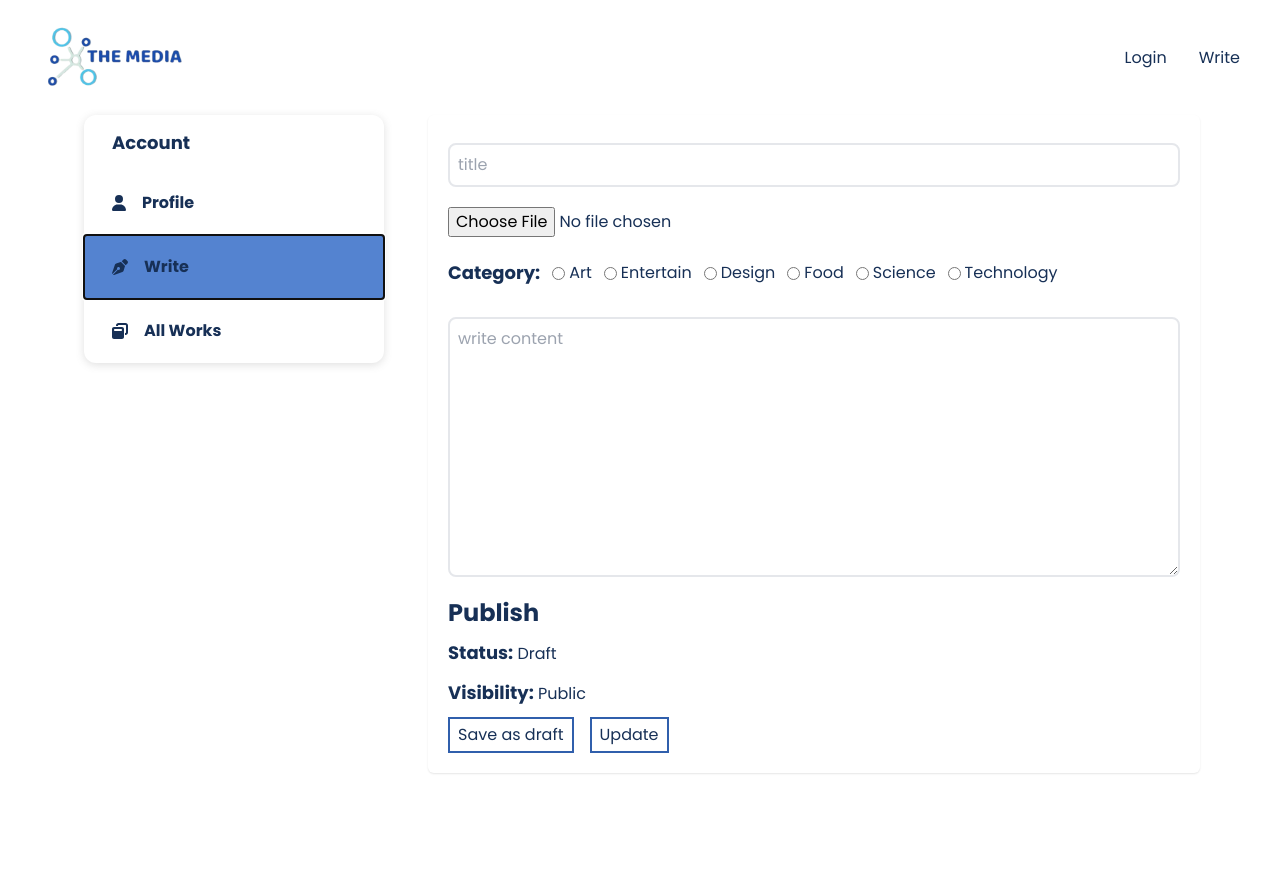
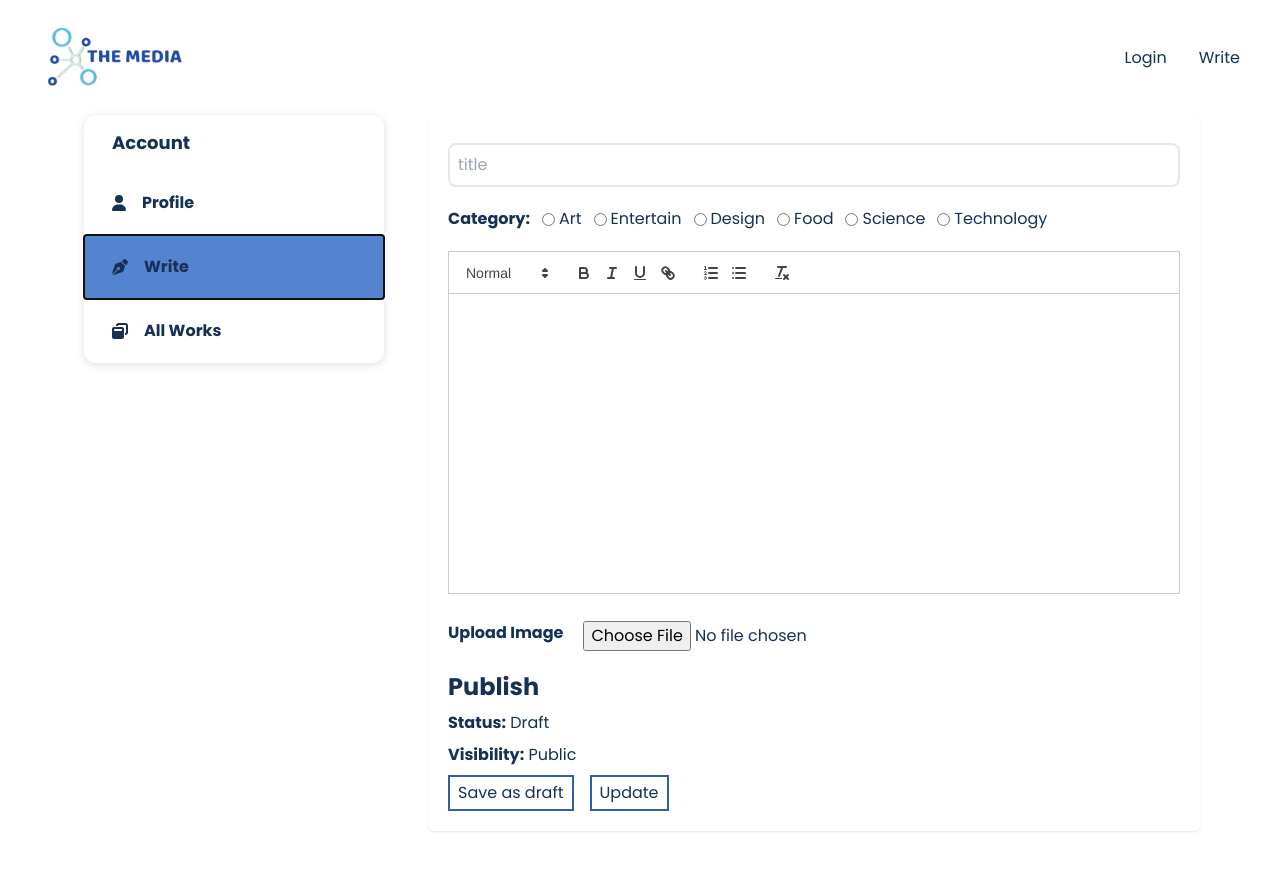
Before and after one commit to GivPenjinun/the-media, a React (Vite) app in the folder client/: page /writer/writepost in a window 1280 px wide. Shown: the top 870 px of the page. Built offline with nearby package versions, Linux system fonts and the light colour scheme.

Commit message:
feat: add writing post section

```diff
--- a/client/package.json
+++ b/client/package.json
@@ -18,6 +18,7 @@
     "axios": "^1.6.2",
     "react": "^18.2.0",
     "react-dom": "^18.2.0",
+    "react-quill": "^2.0.0",
     "react-router-dom": "^6.21.0"
   },
   "devDependencies": {
--- a/client/src/components/Write.jsx
+++ b/client/src/components/Write.jsx
@@ -1,6 +1,10 @@
-import React from "react";
+import React, { useState } from "react";
+import ReactQuill from "react-quill";
+import "react-quill/dist/quill.snow.css";
 
 const Write = () => {
+  const [value, setValue] = useState("");
+
   return (
     <div className="flex flex-col gap-5">
       <input
@@ -9,16 +13,11 @@ const Write = () => {
         type="text"
         placeholder="title"
         //onChange={handleFileChange}
-        className="border-primaryGray5 border-2 rounded-lg w-full  mt-2 text-primaryGray2 p-2 focus:outline-none focus:border-primaryBlue2"
+        className="border-primaryGray5 border-2 rounded-lg w-full  mt-2 text-primaryGray2 p-2 focus:outline-none "
       />
-      <input
-        id="upload"
-        name="photo"
-        type="file"
-        //onChange={handleFileChange}
-      />
+
       <form className="flex items-center gap-3">
-        <h4 className="text-headLine4">Category:</h4>
+        <h4 className="font-bold">Category:</h4>
         <div className="flex items-center gap-1">
           <input
             type="radio"
@@ -80,22 +79,34 @@ const Write = () => {
           <label htmlFor="technology">Technology</label>
         </div>
       </form>
-      <textarea
-        rows={10}
-        type="text"
-        id="content"
-        name="content"
-        placeholder="write content"
-        className="border-primaryGray5 border-2 rounded-lg w-full  mt-2 text-primaryGray2 p-2 focus:outline-none focus:border-primaryBlue2"
-      />
+      <div className="w-full min-h-[350px] ">
+        <ReactQuill
+          theme="snow"
+          value={value}
+          onChange={setValue}
+          className="editor"
+        />
+      </div>
+      <div className="flex gap-5">
+        <label htmlFor="file" className="font-bold">
+          Upload Image
+        </label>
+        <input
+          id="file"
+          name="photo"
+          type="file"
+
+          //onChange={handleFileChange}
+        />
+      </div>
       <div className="flex flex-col gap-2">
         <h2 className="text-headLine3">Publish</h2>
 
         <p>
-          <span className="text-headLine4">Status:</span> Draft
+          <span className="font-bold">Status:</span> Draft
         </p>
         <p>
-          <span className="text-headLine4">Visibility:</span> Public
+          <span className="font-bold">Visibility:</span> Public
         </p>
         <div className="flex gap-4">
           <button className="py-1 px-2 border-2 border-primaryBlue1 hover:bg-primaryBlue2 bg-white">
--- a/client/src/index.css
+++ b/client/src/index.css
@@ -10,3 +10,7 @@
   font-weight: 400;
   color: #173056;
 }
+
+.editor {
+  height: 300px;
+}
```
Also changed, not shown: 1 other file (tests, documents, lock files or other folders).
